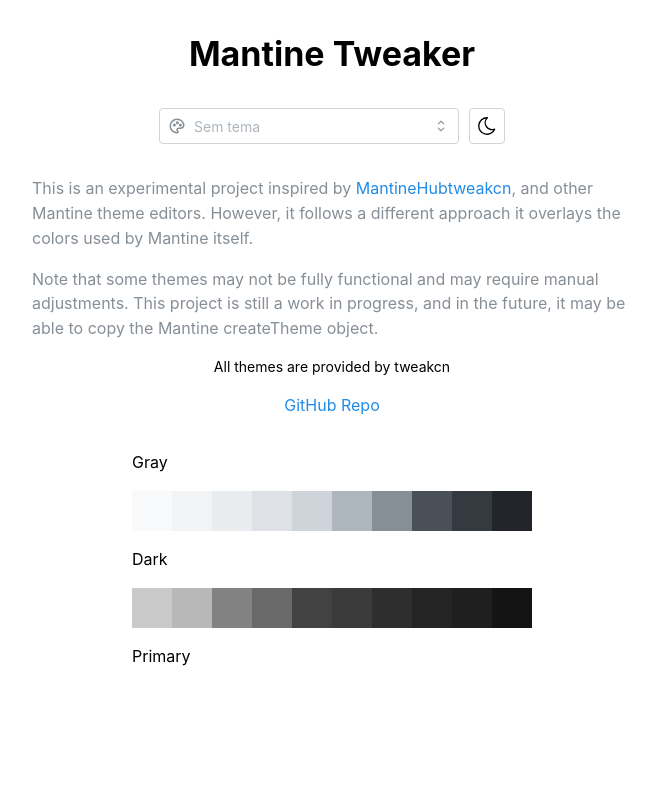
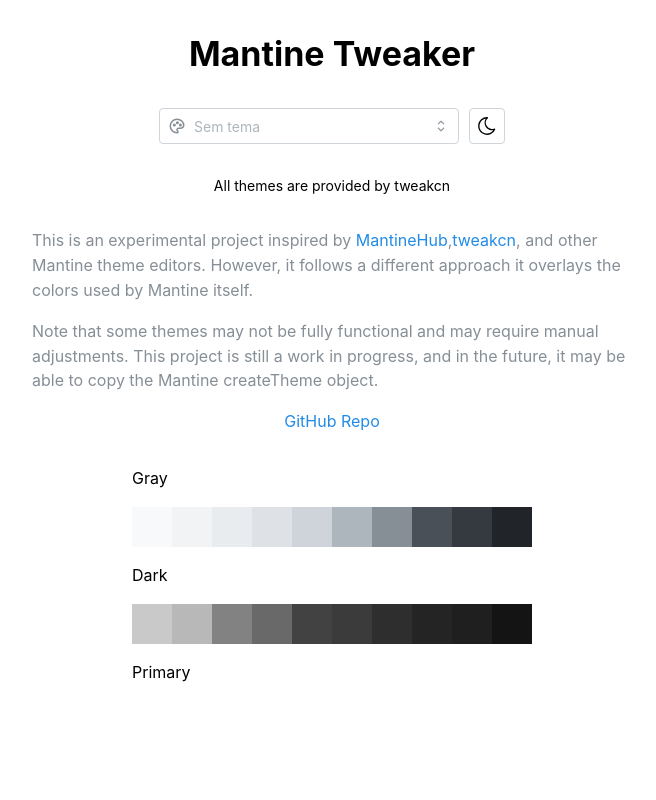
Before and after one commit to NunoLima10/mantine-tweaker, a React (Vite) app: page / in a window 1280 px wide. Shown: the top 800 px of the page, without its empty margins (308-964 px from the left). Built offline with nearby package versions, Linux system fonts and the light colour scheme.

Commit message:
fix: theme credits

```diff
--- a/src/modules/home/index.tsx
+++ b/src/modules/home/index.tsx
@@ -9,12 +9,16 @@ export function Home() {
       <Title>Mantine Tweaker</Title>
 
       <ThemeSelector />
+      <Text c="primary.5" ta={"center"} size="sm" maw={"300"}>
+        All themes are provided by tweakcn
+      </Text>
       <Stack maw={"600"} align="center">
         <Text c="dimmed">
           This is an experimental project inspired by{" "}
           <Anchor href="https://mantinehub.com/" target="_blank">
             MantineHub
           </Anchor>
+          {","}
           <Anchor href="https://tweakcn.com/" target="_blank">
             tweakcn
           </Anchor>
@@ -26,10 +30,11 @@ export function Home() {
           manual adjustments. This project is still a work in progress, and in
           the future, it may be able to copy the Mantine createTheme object.
         </Text>
-        <Text c="primary.5" ta={"center"} size="sm" maw={"300"}>
-          All themes are provided by tweakcn
-        </Text>
-        <Anchor href="https://github.com/NunoLima10/mantine-tweaker/" target="_blank">
+
+        <Anchor
+          href="https://github.com/NunoLima10/mantine-tweaker/"
+          target="_blank"
+        >
           GitHub Repo
         </Anchor>
       </Stack>
--- a/vite.config.ts
+++ b/vite.config.ts
@@ -12,5 +12,5 @@ export default defineConfig({
     },
   },
   plugins: [react()],
-  base: "/mantine-tweaker/",
+  base: "/",
 });
```
